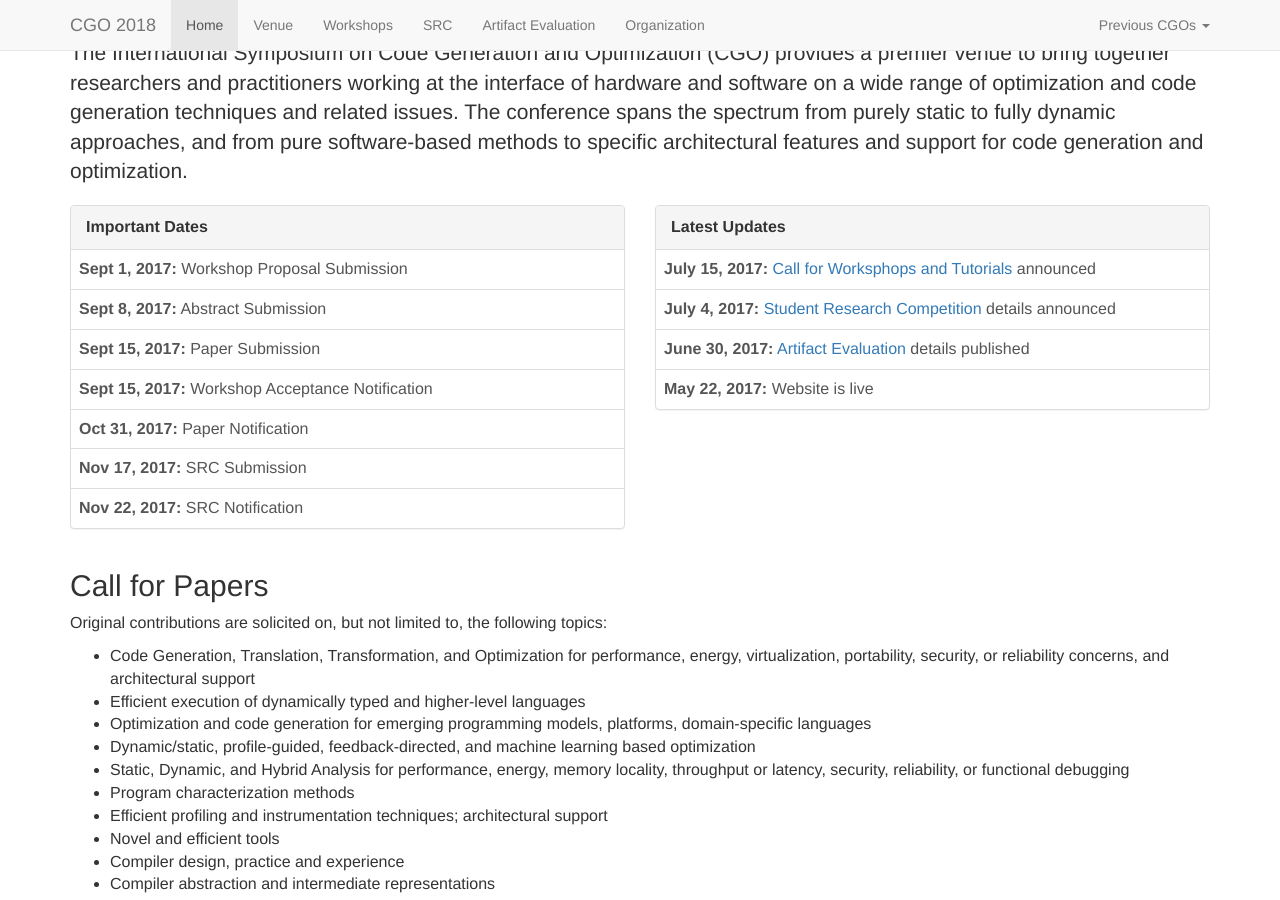
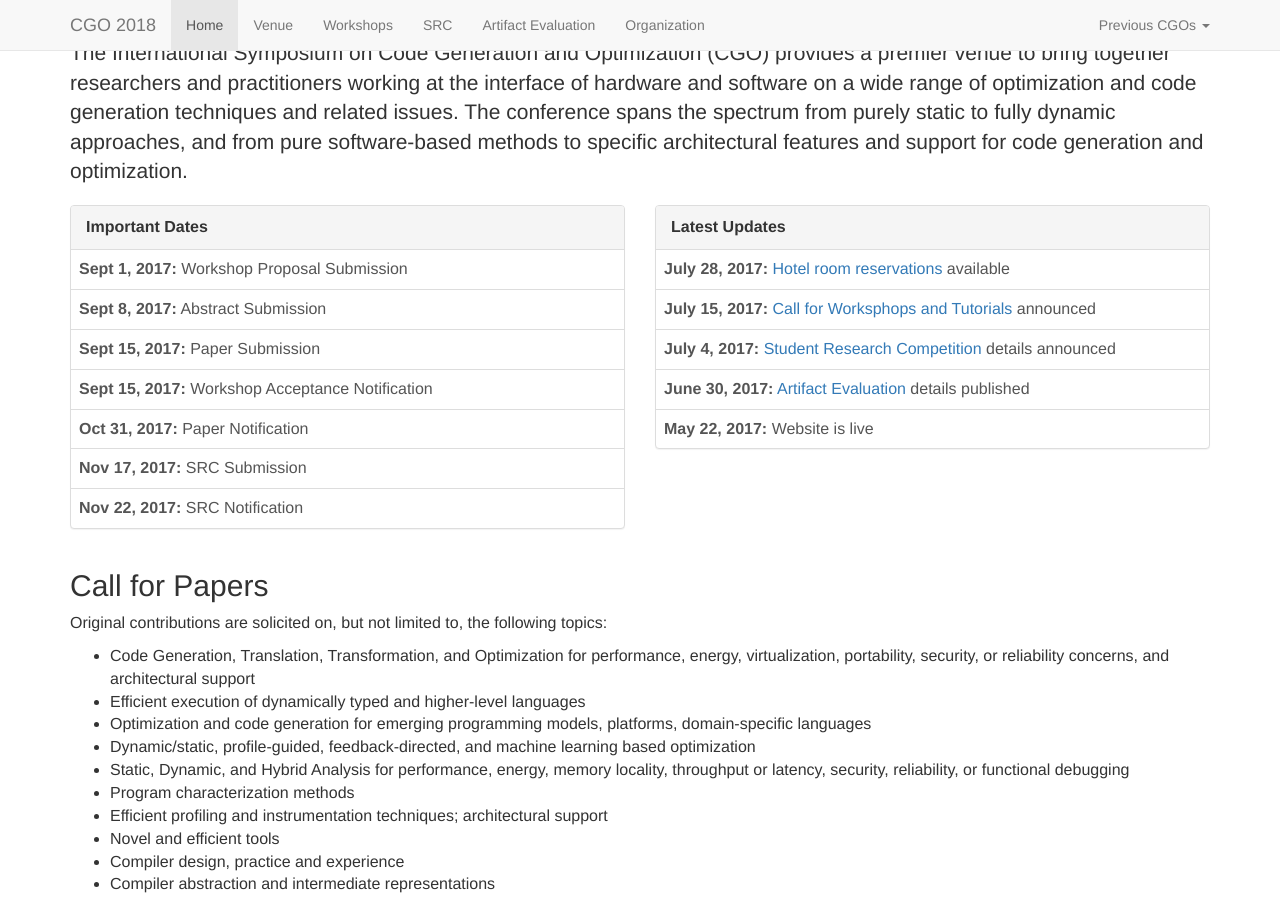
Before and after one commit to ChrisCummins/cgo2018, a Jekyll site: the page built from index.html, in a window 1280 px wide and 900 px high, scrolled down 740 px. Built offline with Jekyll 4.4.1, drawn with Linux system fonts in a browser that asks for light colours; nearby versions of some CDN libraries.

Commit message:
Add hotel booking link

```diff
--- a/index.html
+++ b/index.html
@@ -59,6 +59,7 @@ footer: 'Vienna Skyline photo by <a href="https://commons.wikimedia.org/wiki/Fil
 
           <table class="table">
             <tbody>
+              <tr><td><b>July 28, 2017:</b> <a href="https://reservations.travelclick.com/75040?GroupId=1999609&LanguageId=1">Hotel room reservations</a> available</td></tr>
               <tr><td><b>July 15, 2017:</b> <a href="{{ '/workshops/' | relative_url }}">Call for Worksphops and Tutorials</a> announced</td></tr>
               <tr><td><b>July 4, 2017:</b> <a href="{{ '/src/' | relative_url }}">Student Research Competition</a> details announced</td></tr>
               <tr><td><b>June 30, 2017:</b> <a href="http://ctuning.org/ae/cgo2018.html">Artifact Evaluation</a> details published</td></tr>
```
Also changed, not shown: venue.md (+2 -0 lines).
